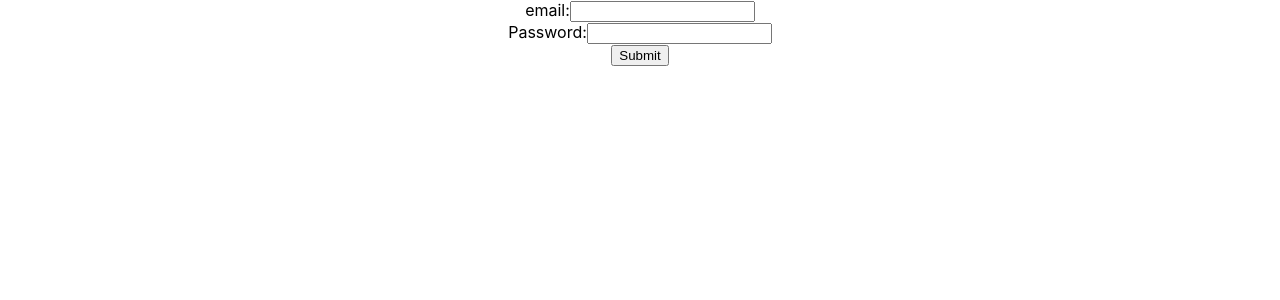
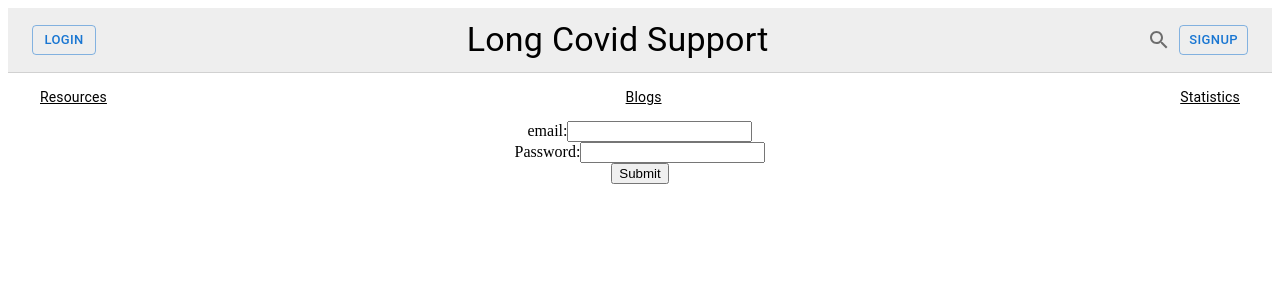
Before and after one commit to jmcpartland/Long-Covid-Support-Community-App, a React (Create React App) app in the folder client/: page /login in a window 1280 px wide. Shown: the top 300 px of the page. Built offline with nearby package versions, Linux system fonts and the light colour scheme; no server answers.

Commit message:
configure header component

```diff
--- a/client/src/App.js
+++ b/client/src/App.js
@@ -1,7 +1,7 @@
 import React from "react"
 import { Route, Routes } from "react-router-dom"
 import "./App.css"
-// import Home from "./components/Home"
+import Header from "./components/Header"
 import Signup from "./components/Signup"
 import Login from "./components/Login"
 import Blog from "./components/Blog"
@@ -13,6 +13,7 @@
   return (
     <div className="App">
       <UserProvider>
+        <Header />
         <Routes>
           <Route exact path="/" element={<Blog />} />
           <Route exact path="/signup" element={<Signup />} />
--- a/client/src/components/Blog.js
+++ b/client/src/components/Blog.js
@@ -16,11 +16,7 @@
 // import post2 from './component/blog-post.2.md';
 // import post3 from './component/blog-post.3.md';
 
-const sections = [
-  { title: 'Resources', url: '#' },
-  { title: 'Blogs', url: '#' },
-  { title: 'Statistics', url: '#' },
-];
+
 
 const mainFeaturedPost = {
   title: 'Title of a longer featured blog post',
@@ -77,9 +73,11 @@
     <ThemeProvider theme={theme}>
       <CssBaseline />
       <Container maxWidth="lg">
-        <Header title="Long Covid Support" sections={sections} />
+        {/* <Header title="Long Covid Support" sections={sections} /> */}
         <main>
+
           <MainFeaturedPost post={mainFeaturedPost} />
+
           <Grid container spacing={4}>
             {featuredPosts.map((post) => (
               <FeaturedPost key={post.title} post={post} />
--- a/client/src/components/Header.js
+++ b/client/src/components/Header.js
@@ -6,17 +6,27 @@
 import SearchIcon from '@mui/icons-material/Search';
 import Typography from '@mui/material/Typography';
 import Link from '@mui/material/Link';
+import LoginModal from './LoginModal';
+import SignupModal from './SignupModal';
 
-function Header(props) {
-  const { sections, title } = props;
+
+function Header() {
+  const title = "Long Covid Support"
+  const sections = [
+    { title: 'Resources', url: '#' },
+    { title: 'Blogs', url: '#' },
+    { title: 'Statistics', url: '#' },
+  ];
 
   return (
     <React.Fragment>
-      <Toolbar sx={{ borderBottom: 1, borderColor: 'divider' }}>
-      <Button variant="outlined" size="small">Login</Button>
+      <Toolbar sx={{ borderBottom: 1, borderColor: 'divider', bgcolor: 'grey.200' }}>
+
+        <LoginModal />
+
         <Typography
           component="h2"
-          variant="h5"
+          variant="h4"
           color="inherit"
           align="center"
           noWrap
@@ -27,9 +37,7 @@
         <IconButton>
           <SearchIcon />
         </IconButton>
-        <Button variant="outlined" size="small">
-          Sign up
-        </Button>
+        <SignupModal />
       </Toolbar>
       <Toolbar
         component="nav"
--- /dev/null
+++ b/client/src/components/LoginModal.js
@@ -0,0 +1,44 @@
+import * as React from 'react';
+import Box from '@mui/material/Box';
+import Button from '@mui/material/Button';
+import Typography from '@mui/material/Typography';
+import Modal from '@mui/material/Modal';
+
+const style = {
+  position: 'absolute',
+  top: '50%',
+  left: '50%',
+  transform: 'translate(-50%, -50%)',
+  width: 400,
+  bgcolor: 'background.paper',
+  border: '2px solid #000',
+  boxShadow: 24,
+  p: 4,
+};
+
+export default function LoginModal() {
+  const [open, setOpen] = React.useState(false);
+  const handleOpen = () => setOpen(true);
+  const handleClose = () => setOpen(false);
+
+  return (
+    <div>
+      <Button onClick={handleOpen} variant="outlined" size="small">Login</Button>
+      <Modal
+        open={open}
+        onClose={handleClose}
+        aria-labelledby="modal-modal-title"
+        aria-describedby="modal-modal-description"
+      >
+        <Box sx={style}>
+          <Typography id="modal-modal-title" variant="h6" component="h2">
+            Login Modal
+          </Typography>
+          <Typography id="modal-modal-description" sx={{ mt: 2 }}>
+            Duis mollis, est non commodo luctus, nisi erat porttitor ligula.
+          </Typography>
+        </Box>
+      </Modal>
+    </div>
+  );
+}
--- /dev/null
+++ b/client/src/components/SignupModal.js
@@ -0,0 +1,44 @@
+import * as React from 'react';
+import Box from '@mui/material/Box';
+import Button from '@mui/material/Button';
+import Typography from '@mui/material/Typography';
+import Modal from '@mui/material/Modal';
+
+const style = {
+  position: 'absolute',
+  top: '50%',
+  left: '50%',
+  transform: 'translate(-50%, -50%)',
+  width: 400,
+  bgcolor: 'background.paper',
+  border: '2px solid #000',
+  boxShadow: 24,
+  p: 4,
+};
+
+export default function SignupModal() {
+  const [open, setOpen] = React.useState(false);
+  const handleOpen = () => setOpen(true);
+  const handleClose = () => setOpen(false);
+
+  return (
+    <div>
+      <Button onClick={handleOpen} variant="outlined" size="small">Signup</Button>
+      <Modal
+        open={open}
+        onClose={handleClose}
+        aria-labelledby="modal-modal-title"
+        aria-describedby="modal-modal-description"
+      >
+        <Box sx={style}>
+          <Typography id="modal-modal-title" variant="h6" component="h2">
+            Signup Modal
+          </Typography>
+          <Typography id="modal-modal-description" sx={{ mt: 2 }}>
+            Duis mollis, est non commodo luctus, nisi erat porttitor ligula.
+          </Typography>
+        </Box>
+      </Modal>
+    </div>
+  );
+}
--- a/client/src/index.css
+++ b/client/src/index.css
@@ -1,13 +1,3 @@
-body {
-  margin: 0;
-  font-family: -apple-system, BlinkMacSystemFont, 'Segoe UI', 'Roboto', 'Oxygen',
-    'Ubuntu', 'Cantarell', 'Fira Sans', 'Droid Sans', 'Helvetica Neue',
-    sans-serif;
-  -webkit-font-smoothing: antialiased;
-  -moz-osx-font-smoothing: grayscale;
+.blog-header {
+  background-color: blueviolet;
 }
-
-code {
-  font-family: source-code-pro, Menlo, Monaco, Consolas, 'Courier New',
-    monospace;
-}
```
